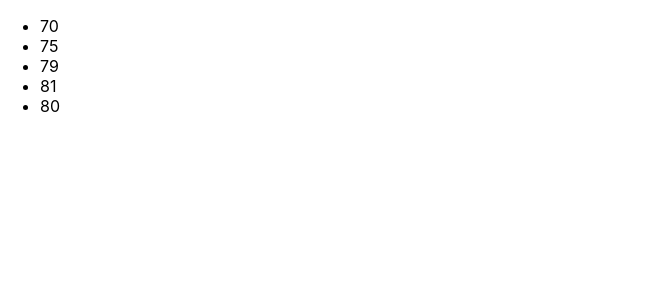
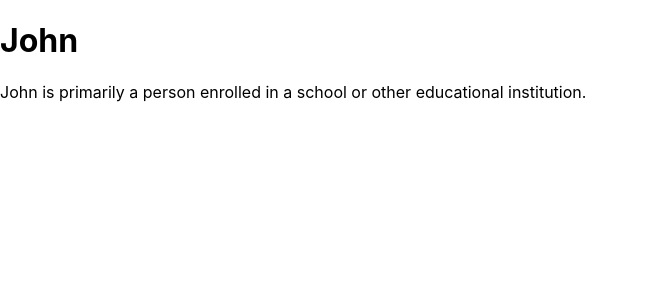
Before and after one commit to vmylin/props, a React (Create React App) app: page / in a window 1280 px wide. Shown: the top 300 px of the page, without its empty margins (0-647 px from the left). Built offline with nearby package versions, Linux system fonts and the light colour scheme.

Commit message:
add example of render unknown content

```diff
--- a/src/App.js
+++ b/src/App.js
@@ -15,12 +15,31 @@
 
 // RENDER ARRAY IN CHILD COMPONENT USING FOR LOOP
 
+// import React from "react";
+// import Student from "./Student";
+// import "./App.css";
+
+// function App(){
+//   return <Student name="John" marks={[70,75,79,81,80]} />;
+// }
+
+// export default App;
+
+//=====================
+
+// RENDER UNKNOWN CONTENT
+
 import React from "react";
 import Student from "./Student";
-import "./App.css";
 
-function App(){
-  return <Student name="John" marks={[70,75,79,81,80]} />;
+function App() {
+  return(
+    <Student name="John">
+      <p>
+        John is primarily a person enrolled in a school or other educational institution.
+      </p>
+    </Student>
+  );
 }
-
+// specify content between opening & closing tag of parent component
 export default App;
--- a/src/student.js
+++ b/src/student.js
@@ -85,17 +85,36 @@
 
 // RENDERING AN ARRAY IN CHILD COMPONENT USING MAP METHOD
 
+// import React from "react";
+
+// export function Student(props) {
+//     return (
+//         <ul>
+//             {props.marks.map(mark => (
+//                 // use map method to transform objects in an array into HTML elements
+//                 <li key={mark}>{`${mark}`}</li>
+//             ))}
+//         </ul>
+//     );
+// }
+
+// export default Student;
+
+//===================
+
+//  RENDER UNKNOWN CONTENT
+
 import React from "react";
 
 export function Student(props) {
     return (
-        <ul>
-            {props.marks.map(mark => (
-                // use map method to transform objects in an array into HTML elements
-                <li key={mark}>{`${mark}`}</li>
-            ))}
-        </ul>
+        <div>
+            <h1>{props.name}</h1>
+            <p>{props.children}</p>
+        </div>
     );
 }
 
+// want to render unknown content
+// retrieve using reserved children property in props object.
 export default Student;
```
